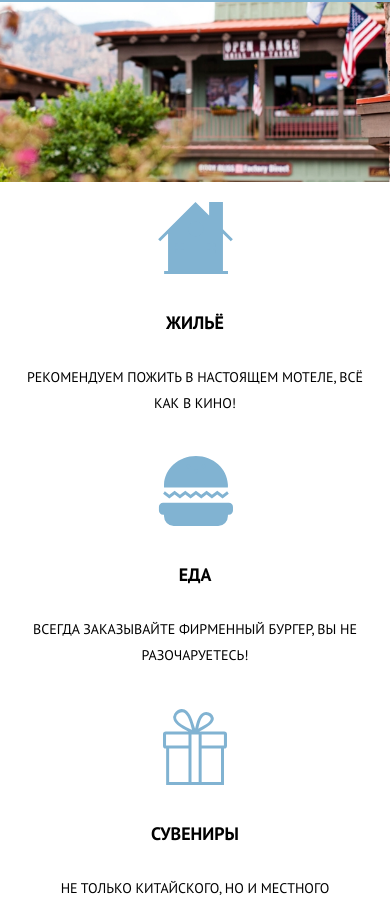
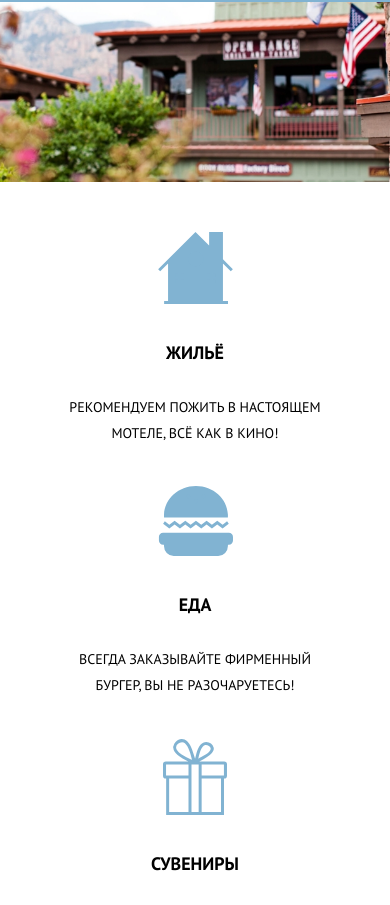
Before and after one commit to shock-dev/sedona, a Vue app: page / in a window 390 px wide. Shown: the part 919-1824 px from the top of the page. Built offline with nearby package versions, Linux system fonts and the light colour scheme.

Commit message:
improved ad-ty for advantages

```diff
--- a/src/scss/_media.scss
+++ b/src/scss/_media.scss
@@ -1,3 +1,8 @@
+@media (max-width: 1030px) {
+  .advantages__items.material .advantages__item {
+    padding: 56px 40px 80px;
+  }
+}
 
 @media (max-width: 860px) {
   .filter-panel__checkboxes-col:not(:last-child) {
@@ -50,6 +55,10 @@
   .header .burger {
     display: block;
   }
+
+  .advantages__items.material .advantages__item {
+    padding: 56px 25px 80px;
+  }
 }
 
 @media (max-width: 720px) {
@@ -94,7 +103,17 @@
   }
 
   .advantages__items.material .advantages__item {
-    padding: 20px;
+    padding: 20px 150px;
+  }
+
+  .advantages__item.white {
+    &:first-child {
+      padding-top: 50px;
+    }
+
+    &:last-child {
+      padding-bottom: 50px;
+    }
   }
 
   .advantages__item.gray {
@@ -113,6 +132,13 @@
 
   .card__rate-list {
     margin-bottom: 15px;
+  }
+}
+
+@media (max-width: 600px) {
+  .advantages__items.material .advantages__item {
+    padding-left: 100px;
+    padding-right: 100px;
   }
 }
 
@@ -210,6 +236,11 @@
     margin-bottom: 10px;
   }
 
+  .advantages__items.material .advantages__item {
+    padding-left: 60px;
+    padding-right: 60px;
+  }
+
 }
 
 @media (max-width: 460px) {
@@ -270,3 +301,10 @@
     margin-right: 50px;
   }
 }
+
+@media (max-width: 380px) {
+  .advantages__items.material .advantages__item {
+    padding-left: 15px;
+    padding-right: 15px;
+  }
+}
```
